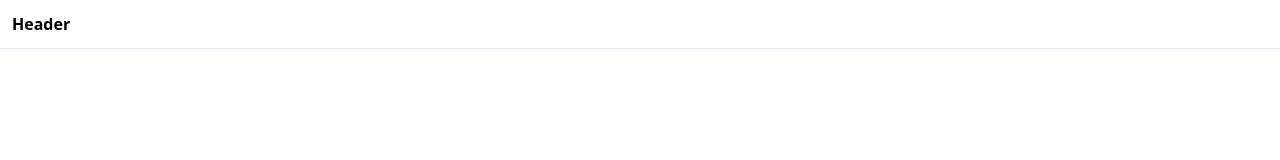
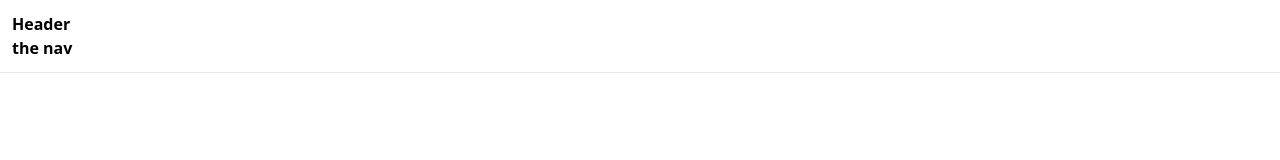
Before and after one commit to cody1991/react, a React (Create React App) app: page / in a window 1280 px wide. Shown: the top 160 px of the page. Built offline with nearby package versions, Linux system fonts and the light colour scheme.

Commit message:
feat: add nav

```diff
--- a/src/components/Header.js
+++ b/src/components/Header.js
@@ -1,3 +1,10 @@
+import Navigation from './Navigation';
+
 export default function Header() {
-  return <header className="border-b font-bold p-3">Header</header>;
+  return (
+    <header className="border-b font-bold p-3">
+      Header
+      <Navigation></Navigation>
+    </header>
+  );
 }
--- /dev/null
+++ b/src/components/Navigation.js
@@ -0,0 +1,3 @@
+export default function Navigation() {
+  return <nav className="">the nav</nav>;
+}
```
